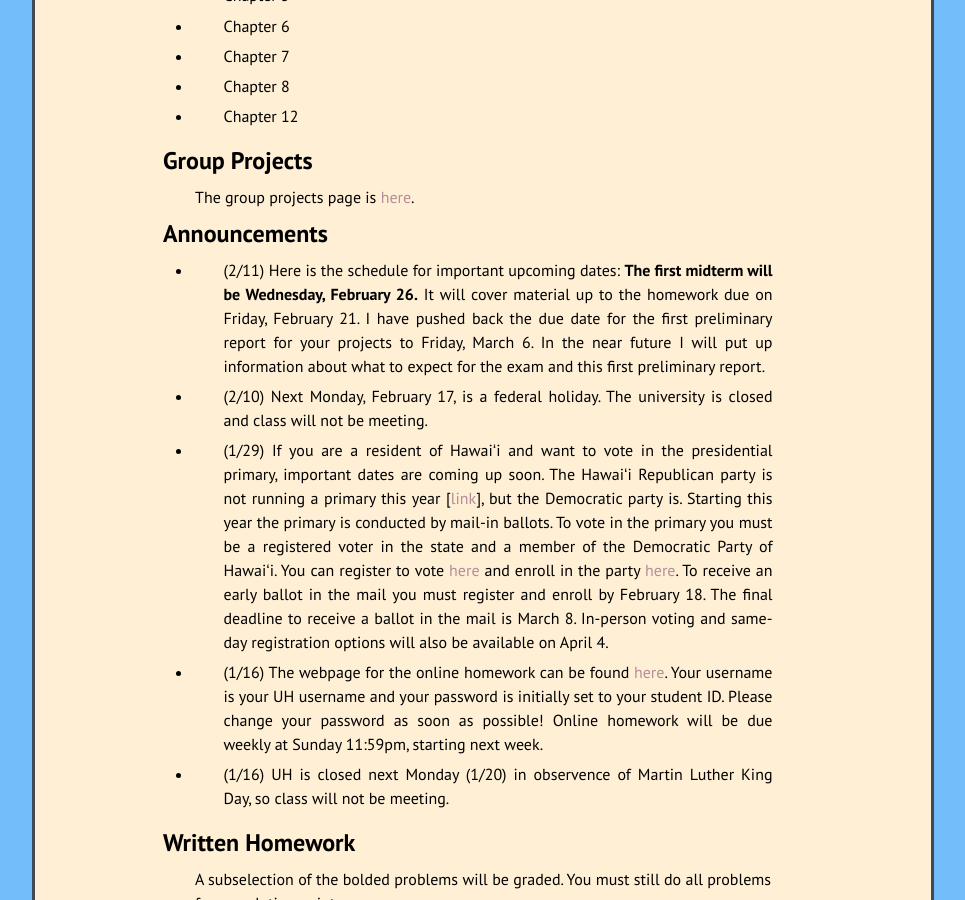
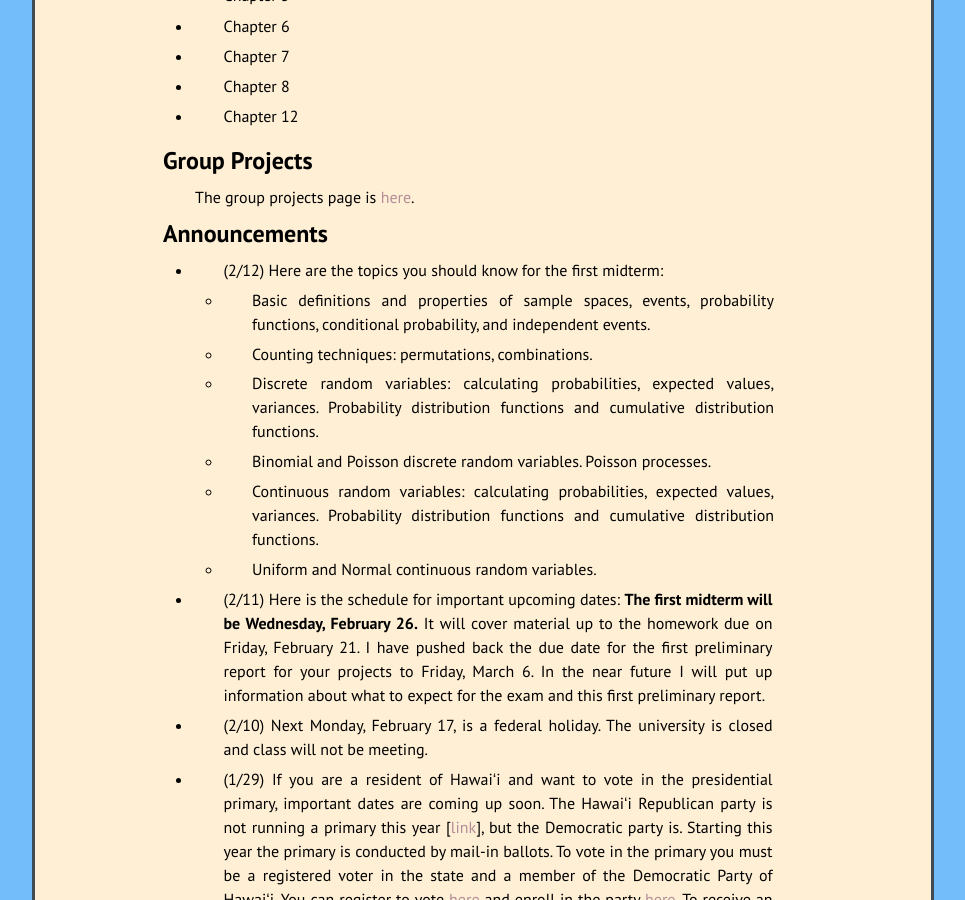
Before and after one commit to kamerynjw/kamerynjw.github.io, a Jekyll site: the page built from teaching/2020/math372.md, in a window 1280 px wide and 900 px high, scrolled down 493 px. Shown: the whole window, without its empty margins (157-1122 px from the left). Built offline with Jekyll 4.4.1, drawn with Linux system fonts in a browser that asks for light colours; nearby versions of some CDN libraries.

Commit message:
study topics for exam 1

```diff
--- a/teaching/2020/math372.md
+++ b/teaching/2020/math372.md
@@ -39,6 +39,21 @@ The group projects page is [here]({{ page.url }}group-project/).
 Announcements
 -------------
 
+* (2/12) Here are the topics you should know for the first midterm:
+
+    * Basic definitions and properties of sample spaces, events, probability functions, conditional probability, and independent events.
+
+    * Counting techniques: permutations, combinations.
+
+    * Discrete random variables: calculating probabilities, expected values, variances. Probability distribution functions and cumulative distribution functions.
+
+    * Binomial and Poisson discrete random variables. Poisson processes.
+
+    * Continuous random variables: calculating probabilities, expected values, variances. Probability distribution functions and cumulative distribution functions.
+
+    * Uniform and Normal continuous random variables.
+
+
 * (2/11) Here is the schedule for important upcoming dates: **The first midterm will be Wednesday, February 26.** It will cover material up to the homework due on Friday, February 21. I have pushed back the due date for the first preliminary report for your projects to Friday, March 6. In the near future I will put up information about what to expect for the exam and this first preliminary report.
 
 * (2/10) Next Monday, February 17, is a federal holiday. The university is closed and class will not be meeting.
```
